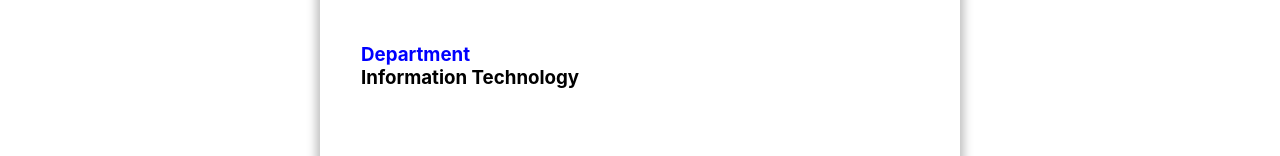
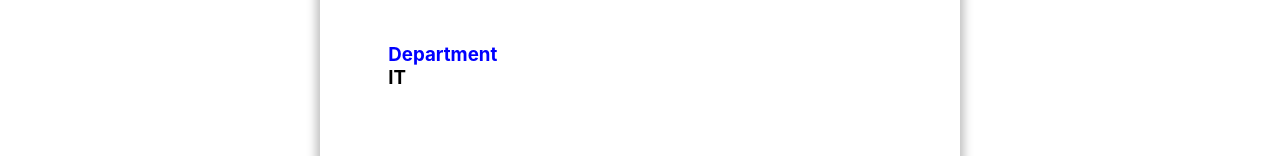
Before and after one commit to Abhiram1609/VIIT_Projects, a React (Create React App) app: page / in a window 1280 px wide. Shown: the part 2575-2731 px from the top of the page. Built offline with nearby package versions, Linux system fonts and the light colour scheme; the HTML template or start-up script is replaced by a standard one.

Commit message:
cs -> IT

```diff
--- a/src/pages/Profile.js
+++ b/src/pages/Profile.js
@@ -18,7 +18,7 @@ export default function Profile() {
                         <h3 className="main">Year</h3>
                         <h3 className="main-info">B.Tech</h3>
                         <h3 className="main">Department</h3>
-                        <h3 className="main-info">Information Technology</h3>
+                        <h3 className="main-info">IT</h3>
                     </div>
                     <div className="mail-mob">
                         <h3 className="main">Email ID</h3>
```
